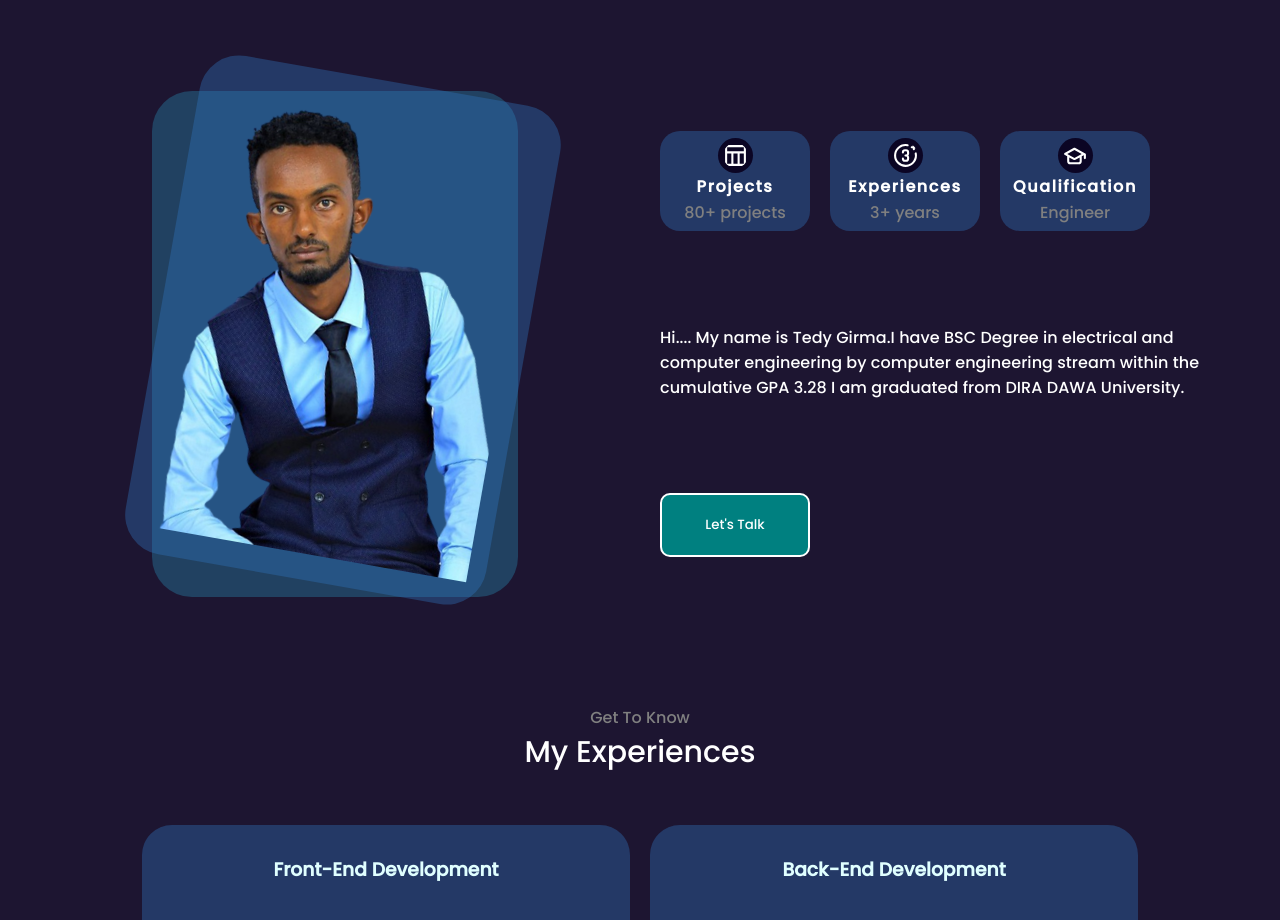
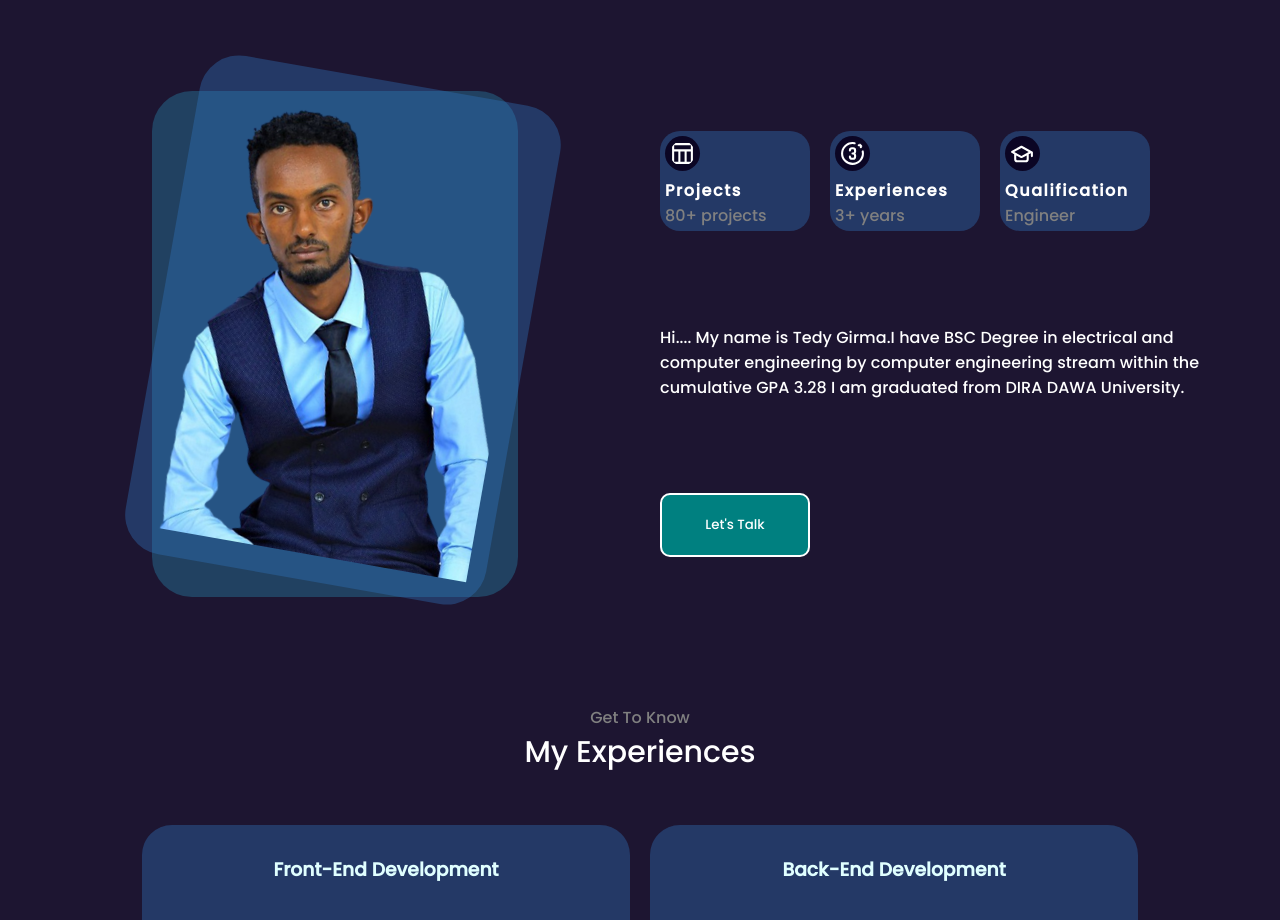
Before and after one commit to jpswdeveloper/my-lovely, a React (Create React App) app: page / in a window 1280 px wide. Shown: the part 940-1860 px from the top of the page. Built offline with nearby package versions, Linux system fonts and the light colour scheme.

Commit message:
Exper css edited
its edited for having some problem

```diff
--- a/src/layouts/exper.scss
+++ b/src/layouts/exper.scss
@@ -3,7 +3,7 @@
     margin-right: 20px;
     height: 100px;
     border-radius: 20px;
-    display: flex;
+    // display: flex;
     padding: 5px;
     align-items: center;
     justify-content: space-evenly;
```
